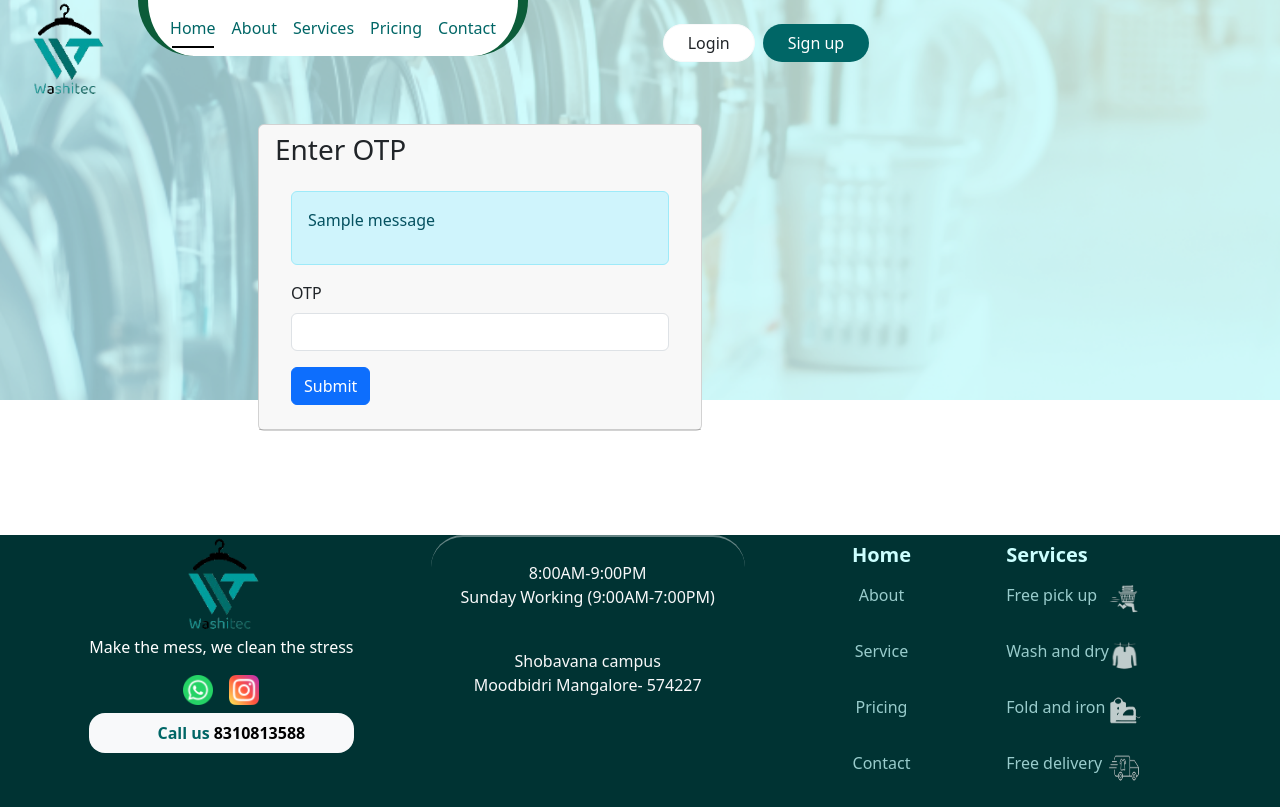
After one commit to sumanthgm-a4/Washitek, a Django app: page /otpverify in a window 1280 px wide. The commit adds this page. Run offline with Django 5.2, Linux system fonts and the light colour scheme; tables that the repository leaves empty hold one stand-in row (values such as "Sample post"); one stand-in notice (Sample message) is shown.

Commit message:
Added password reset functionality

```diff
--- a/newapp/urls.py
+++ b/newapp/urls.py
@@ -20,4 +20,6 @@ urlpatterns = [
     path("eliteplus", render_elite_plus, name="elite_plus"),
     path("logout", render_logout, name="logout"),
     path("plan", render_plan, name="plan"),
+    path('changepassword', render_change_password, name='change_password'),
+    path('otpverify',render_passwordotp,name='password_otp'),
 ]
--- a/newapp/views.py
+++ b/newapp/views.py
@@ -131,26 +131,53 @@ def render_login(request):
 
 
 def render_reset_password(request):
-    pass
-#     if request.method == 'POST':
-#         identifier = request.POST.get('identifier')
-#         user = None
-#         if '@' in identifier:
-#             user = User.objects.filter(email=identifier)[0]
-#         else:
-#             user = Customer.objects.filter(mobile=identifier)[0].userobj
-#         if user:
-#             send_otp(
-#                 request=request,
-#                 email=user.email,
-#                 username=user.username
-#             )
-#             return redirect('otp')
-#         messages.error(request, 'Invalid identifier')
-#         return render(request, "reset_pass.html")
+    if request.method == 'POST':
+        identifier = request.POST.get('identifier')
+        user = None
+        if '@' in identifier:
+            user = User.objects.filter(email=identifier)[0]
+        else:
+            user = Customer.objects.filter(mobile=identifier)[0].userobj
+        if user:
+            send_otp(
+                request=request,
+                email=user.email,
+                username=user.username
+            )
+            messages.success(request, 'Otp sent successfully')
+            return redirect('password_otp')
+        messages.error(request, 'Invalid identifier')
+        return render(request, "reset_pass.html")
+    return render(request, "reset_pass.html")
 
-#     return render(request, "reset_pass.html")
 
+def render_passwordotp(request):
+    if request.method == "POST":
+        otp = request.POST.get("otpfield")
+        user = User.objects.get(username=request.session['username'])
+        if request.session['otp'] == otp:
+            request.session['otp_validated'] = True
+            return redirect("change_password")
+        messages.error(request, 'Invalid OTP')
+        return redirect("password_otp")
+    return render(request, "pass_otp.html")
+
+
+def render_change_password(request):
+    if not request.session.get('otp_validated'):
+        return redirect('reset_password')
+    if request.method == "POST":
+        password = request.POST.get('passw')
+        cpassword = request.POST.get('cpassw')
+        if password == cpassword:
+            user = User.objects.get(username=request.session['username'])
+            user.set_password(password)
+            user.save()
+            request.session.clear()
+            return redirect('login')
+        messages.error(request, 'Passwords do not match')
+        return render(request, "change_pass.html")
+    return render(request, "change_pass.html")
 
 def render_logout(request):
 
--- a/templates/navbar.html
+++ b/templates/navbar.html
@@ -44,7 +44,7 @@
     <div class="d-none d-lg-block col-lg-4 px-1 py-4">
         <div class="d-flex justify-content-center">
             {% if request.user.is_authenticated %}
-            <a href="{% url 'profile' %}" class="btn btn-light text-dark  px-4 mx-2 rounded-pill "
+            <a href="{% url 'profile' %}" class="btn btn-light text-dark  px-4 mx-1 rounded-pill "
                 style="background: #ffffff;">Profile</a>
 
             {% if request.user.is_authenticated and not uses_a_plan %}
--- /dev/null
+++ b/templates/pass_otp.html
@@ -0,0 +1,92 @@
+{% load static %}
+<!DOCTYPE html>
+<html lang="en">
+<head>
+    <meta charset="UTF-8" />
+    <meta name="viewport" content="width=device-width, initial-scale=1.0" />
+    <title>Enter OTP</title>
+    <link rel="stylesheet" href="{% static 'css/style.css' %}" />
+    <link href="https://cdn.jsdelivr.net/npm/bootstrap@5.3.3/dist/css/bootstrap.min.css" rel="stylesheet"
+        integrity="sha384-QWTKZyjpPEjISv5WaRU9OFeRpok6YctnYmDr5pNlyT2bRjXh0JMhjY6hW+ALEwIH" crossorigin="anonymous" />
+    <script src="https://cdn.jsdelivr.net/npm/bootstrap@5.3.3/dist/js/bootstrap.bundle.min.js"
+        integrity="sha384-YvpcrYf0tY3lHB60NNkmXc5s9fDVZLESaAA55NDzOxhy9GkcIdslK1eN7N6jIeHz"
+        crossorigin="anonymous"></script>
+    <style>
+        .banner {
+            position: fixed;
+            top: 0;
+            width: 100%;
+            height: 400px;
+            overflow: hidden;
+            z-index: -2;
+        }
+        .banner img {
+            width: 100%;
+            height: 100%;
+            object-fit: cover;
+        }
+        .background-shape {
+            position: fixed;
+            bottom: 0;
+            left: 0;
+            width: 100%;
+            height: 28vh;
+            background: #006666;
+            clip-path: polygon(0 45%, 100% 0, 100% 100%, 0 100%);
+            z-index: -1;
+        }
+        @media (max-width: 768px) {
+            .background-shape {
+                height: 25vh;
+                clip-path: polygon(0 20%, 100% 0, 100% 100%, 0 100%);
+            }
+        }
+    </style>
+</head>
+<body>
+    <div class="banner">
+        <img src="{% static 'images/background2.png' %}" alt="Banner Image">
+    </div>
+    <div class="background-shape"></div>
+    <div class="container-fluid p-0 m-0" style="background-color: transparent;">
+        <div class="row m-0">
+            <div class="col-lg-9">
+                {% include 'navbar.html' %}
+                <div class="container col-lg-6 mb-2">
+                    <br>
+                    <div class="card">
+                        <div class="card-header">
+                            <h3>Enter OTP</h3>
+                            <div class="card-body">
+                                {% if messages %}
+                                <div class="alert alert-info">
+                                    {% for message in messages %}
+                                    <p>{{ message }}</p>
+                                    {% endfor %}
+                                </div>
+                                {% endif %}
+                                <form method="POST">
+                                    {% csrf_token %}
+                                    <div class="mb-3">
+                                        <label for="otpfield" class="form-label">OTP</label>
+                                        <input type="text" name="otpfield" class="form-control" id="otpfield" required />
+                                    </div>
+                                    <button type="submit" class="btn btn-primary">
+                                        Submit
+                                    </button>
+                                </form>
+                            </div>
+                        </div>
+                    </div>
+                </div>
+            </div>
+        </div>
+    </div>
+    <br>
+    <br>
+    <br>
+    <br>
+    {% include 'footer.html' %}
+</body>
+<script src="https://cdn.jsdelivr.net/npm/bootstrap@5.3.0/dist/js/bootstrap.bundle.min.js"></script>
+</html>
```
Also changed, not shown: templates/change_pass.html (added, +107 -0 lines), db.sqlite3.
